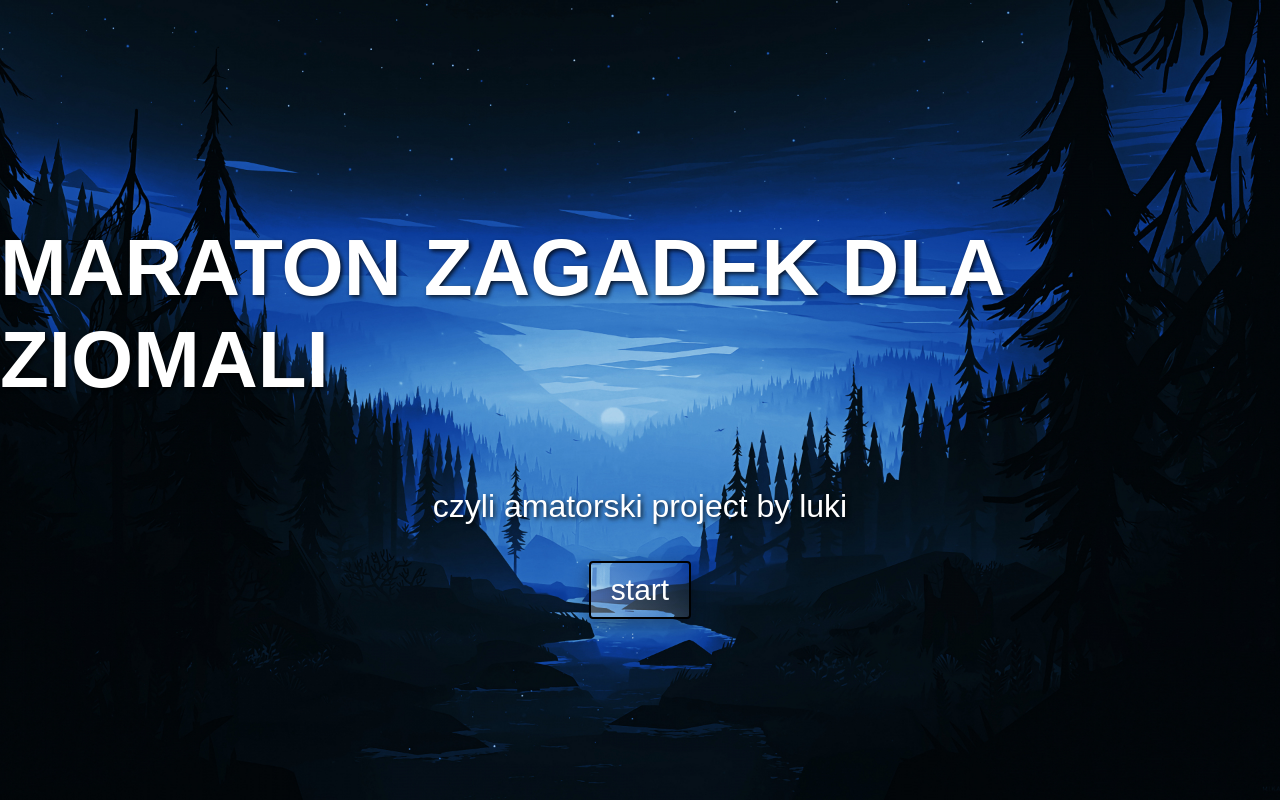
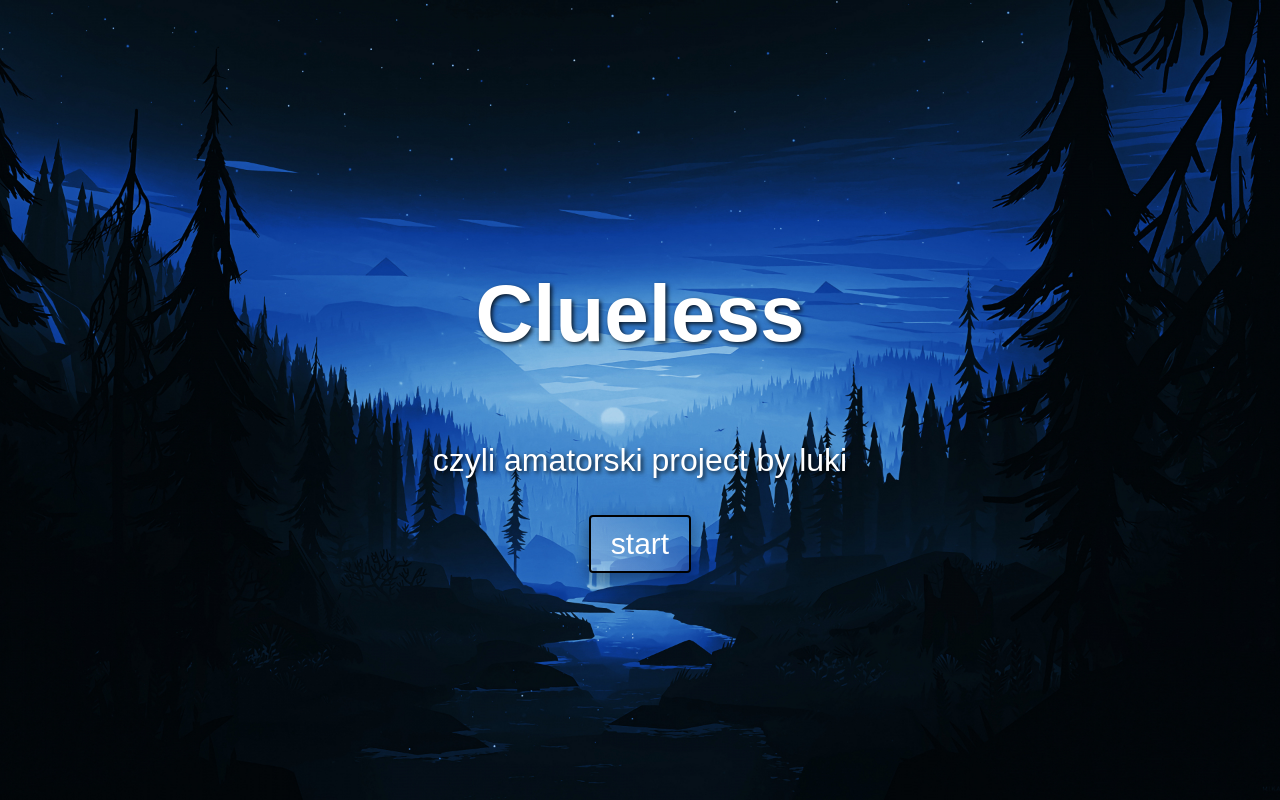
Before and after one commit to Looky13/Stronka_dla_ziomali, a plain HTML site: page index.html in a window 1280 px wide. Drawn offline with Linux system fonts and the light colour scheme; a web font is replaced by a local one.

Commit message:
Update index.html

```diff
--- a/index.html
+++ b/index.html
@@ -10,7 +10,7 @@
 </head>
 <body>
     <div class="header-container">
-        <h1>MARATON ZAGADEK DLA ZIOMALI</h1>
+        <h1>Clueless</h1>
     </div>
     <p>czyli amatorski project by luki</p>
     <a href="zagadka1.html"><button type="button">start</button></a>
```
